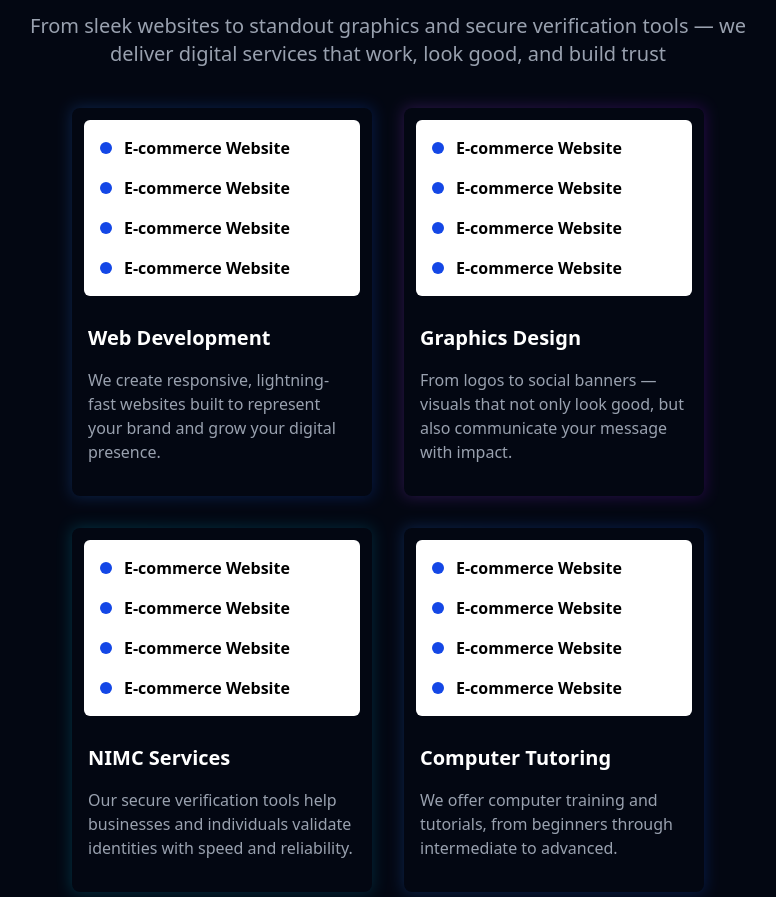
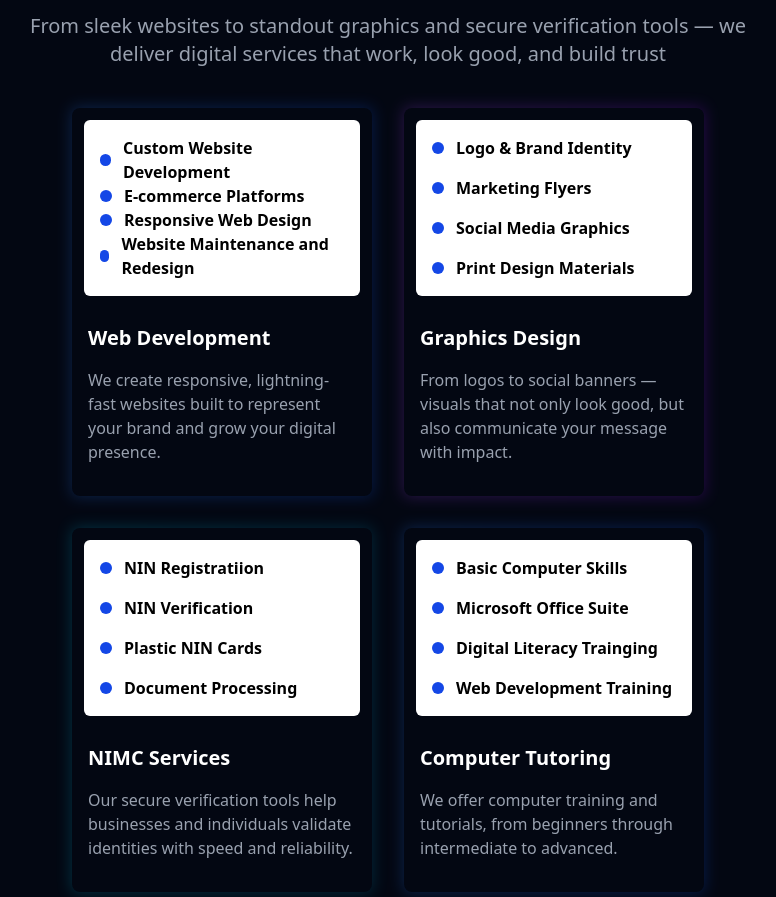
Before and after one commit to cyberdiego33/Tech-Sphere-React, a React (Vite) app: page / in a window 1280 px wide. Shown: the part 722-1619 px from the top of the page, without its empty margins (252-1028 px from the left). Built offline with nearby package versions, Linux system fonts and the light colour scheme.

Commit message:
Update SectionTwo.jsx

```diff
--- a/src/components/homePage-Components/SectionTwo.jsx
+++ b/src/components/homePage-Components/SectionTwo.jsx
@@ -31,19 +31,19 @@ const SectionTwo = function () {
                 <ul className="flex flex-col h-full justify-between">
                   <div className="flex items-center space-x-3">
                     <div className="size-3 bg-blue-700 rounded-full"></div>
-                    <li className="font-semibold ">E-commerce Website</li>
+                    <li className="font-semibold ">Custom Website Development</li>
                   </div>
                   <div className="flex items-center space-x-3">
                     <div className="size-3 bg-blue-700 rounded-full"></div>
-                    <li className="font-semibold ">E-commerce Website</li>
+                    <li className="font-semibold ">E-commerce Platforms</li>
                   </div>
                   <div className="flex items-center space-x-3">
                     <div className="size-3 bg-blue-700 rounded-full"></div>
-                    <li className="font-semibold ">E-commerce Website</li>
+                    <li className="font-semibold ">Responsive Web Design</li>
                   </div>
                   <div className="flex items-center space-x-3">
                     <div className="size-3 bg-blue-700 rounded-full"></div>
-                    <li className="font-semibold ">E-commerce Website</li>
+                    <li className="font-semibold ">Website Maintenance and Redesign</li>
                   </div>
                 </ul>
               </div>
@@ -69,19 +69,19 @@ const SectionTwo = function () {
                 <ul className="flex flex-col h-full justify-between">
                   <div className="flex items-center space-x-3">
                     <div className="size-3 bg-blue-700 rounded-full"></div>
-                    <li className="font-semibold ">E-commerce Website</li>
+                    <li className="font-semibold ">Logo & Brand Identity</li>
                   </div>
                   <div className="flex items-center space-x-3">
                     <div className="size-3 bg-blue-700 rounded-full"></div>
-                    <li className="font-semibold ">E-commerce Website</li>
+                    <li className="font-semibold ">Marketing Flyers</li>
                   </div>
                   <div className="flex items-center space-x-3">
                     <div className="size-3 bg-blue-700 rounded-full"></div>
-                    <li className="font-semibold ">E-commerce Website</li>
+                    <li className="font-semibold ">Social Media Graphics</li>
                   </div>
                   <div className="flex items-center space-x-3">
                     <div className="size-3 bg-blue-700 rounded-full"></div>
-                    <li className="font-semibold ">E-commerce Website</li>
+                    <li className="font-semibold ">Print Design Materials</li>
                   </div>
                 </ul>
               </div>
@@ -108,19 +108,19 @@ const SectionTwo = function () {
                 <ul className="flex flex-col h-full justify-between">
                   <div className="flex items-center space-x-3">
                     <div className="size-3 bg-blue-700 rounded-full"></div>
-                    <li className="font-semibold ">E-commerce Website</li>
+                    <li className="font-semibold ">NIN Registratiion</li>
                   </div>
                   <div className="flex items-center space-x-3">
                     <div className="size-3 bg-blue-700 rounded-full"></div>
-                    <li className="font-semibold ">E-commerce Website</li>
+                    <li className="font-semibold ">NIN Verification</li>
                   </div>
                   <div className="flex items-center space-x-3">
                     <div className="size-3 bg-blue-700 rounded-full"></div>
-                    <li className="font-semibold ">E-commerce Website</li>
+                    <li className="font-semibold ">Plastic NIN Cards</li>
                   </div>
                   <div className="flex items-center space-x-3">
                     <div className="size-3 bg-blue-700 rounded-full"></div>
-                    <li className="font-semibold ">E-commerce Website</li>
+                    <li className="font-semibold ">Document Processing</li>
                   </div>
                 </ul>
               </div>
@@ -147,19 +147,19 @@ const SectionTwo = function () {
                 <ul className="flex flex-col h-full justify-between">
                   <div className="flex items-center space-x-3">
                     <div className="size-3 bg-blue-700 rounded-full"></div>
-                    <li className="font-semibold ">E-commerce Website</li>
+                    <li className="font-semibold ">Basic Computer Skills</li>
                   </div>
                   <div className="flex items-center space-x-3">
                     <div className="size-3 bg-blue-700 rounded-full"></div>
-                    <li className="font-semibold ">E-commerce Website</li>
+                    <li className="font-semibold ">Microsoft Office Suite</li>
                   </div>
                   <div className="flex items-center space-x-3">
                     <div className="size-3 bg-blue-700 rounded-full"></div>
-                    <li className="font-semibold ">E-commerce Website</li>
+                    <li className="font-semibold ">Digital Literacy Trainging</li>
                   </div>
                   <div className="flex items-center space-x-3">
                     <div className="size-3 bg-blue-700 rounded-full"></div>
-                    <li className="font-semibold ">E-commerce Website</li>
+                    <li className="font-semibold ">Web Development Training</li>
                   </div>
                 </ul>
               </div>
```
